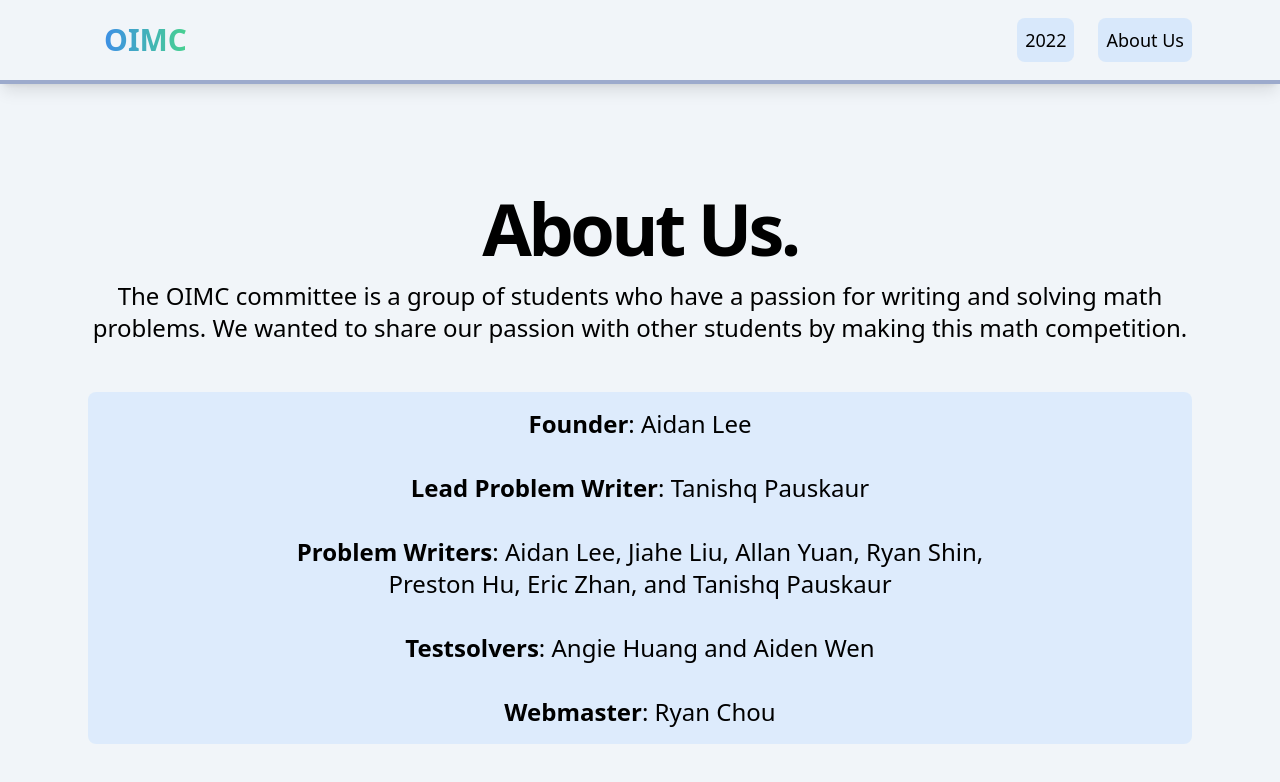
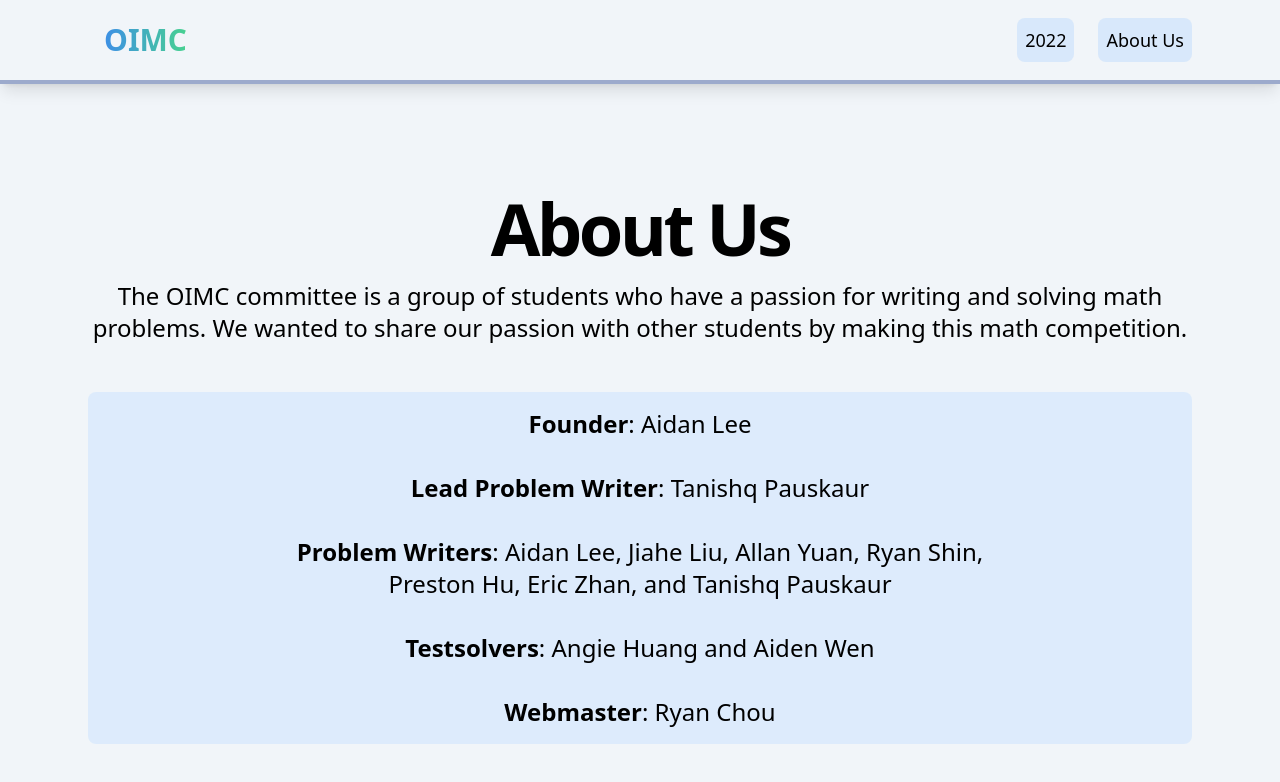
Before and after one commit to ryanchou-dev/oimc, a Next.js app: page /about in a window 1280 px wide. Shown: the top 782 px of the page. Built offline with nearby package versions, Linux system fonts and the light colour scheme.

Commit message:
Update about.js

```diff
--- a/pages/about.js
+++ b/pages/about.js
@@ -67,7 +67,7 @@ export default function Home() {
             className="text-6xl md:text-7xl font-bold leading-tighter tracking-tighter mb-4"
             data-aos="zoom-y-out"
           >
-            About Us.
+            About Us
           </h1>
           <p className="text-xl md:text-2xl">
             The OIMC committee is a group of students who have a passion for
```
